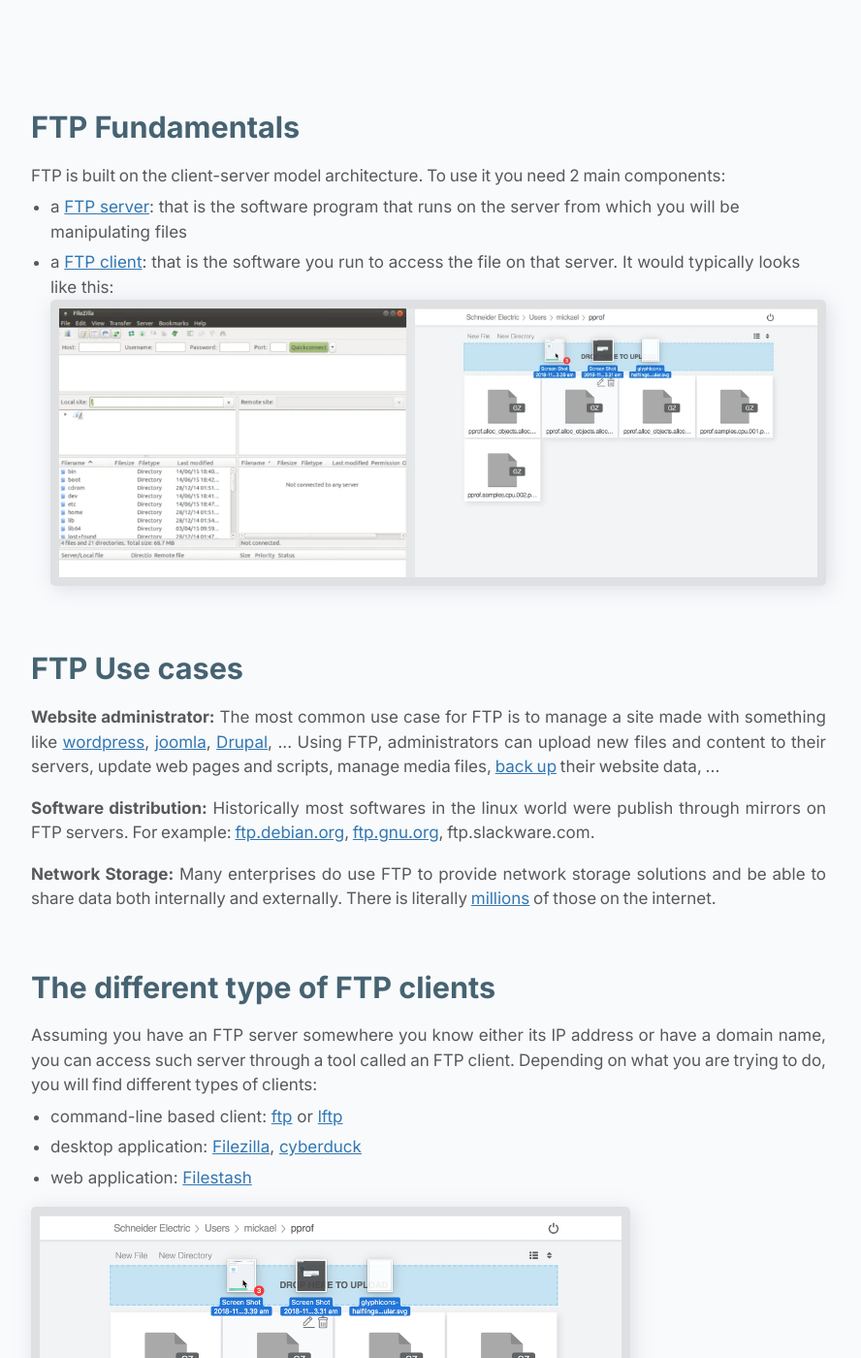
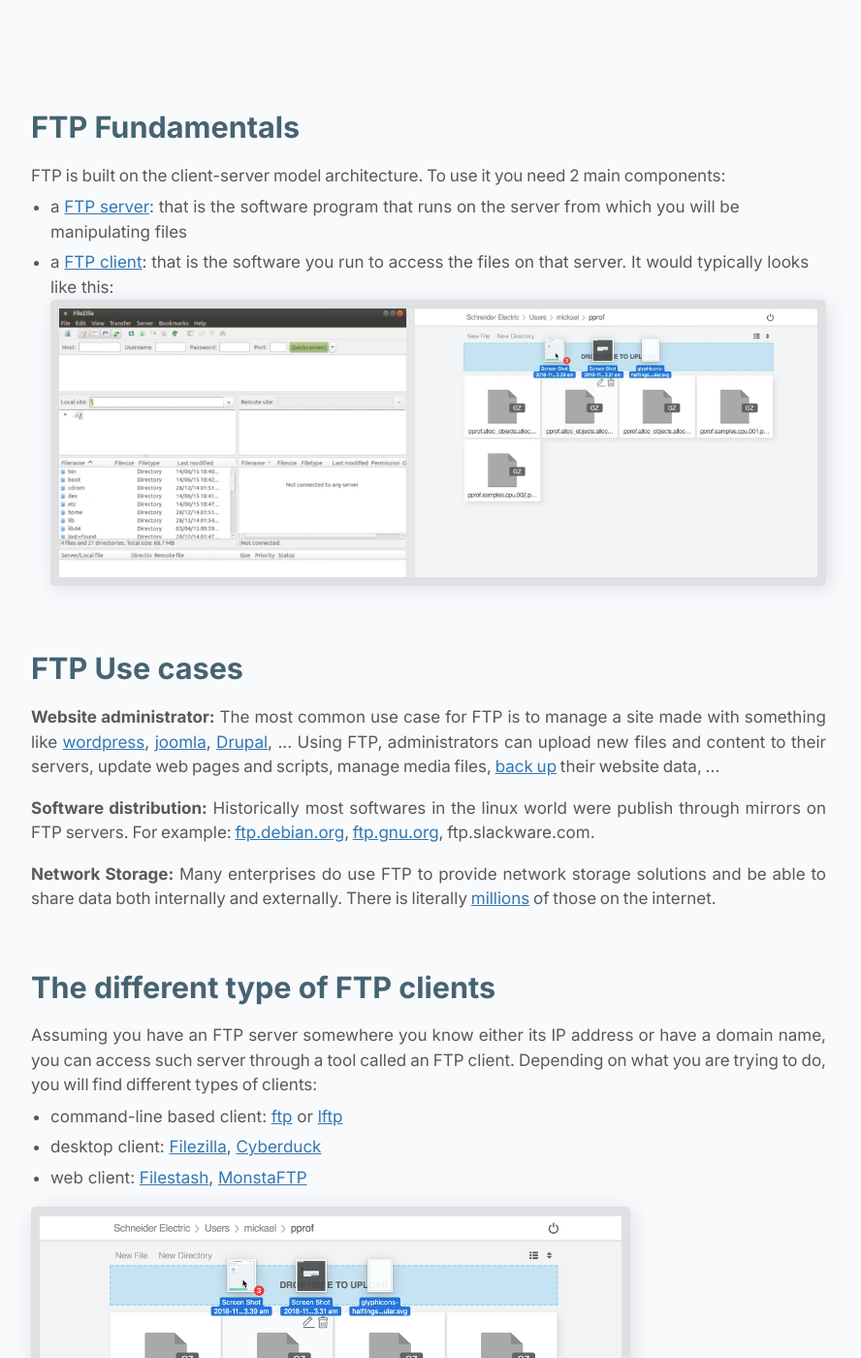
Before and after one commit to mickael-kerjean/filestash-website, a Jekyll site: the page built from _posts/2024-04-01-what-is-ftp.md, in a window 1280 px wide and 1400 px high, scrolled down 847 px. Shown: the whole window at 97% size, without its empty margins (198-1086 px from the left). Built offline with Jekyll 4.4.1, drawn with Linux system fonts in a browser that asks for light colours; some of the changed text lies outside the part shown.

Commit message:
content (update): monthly post about ftp

```diff
--- a/_posts/2024-04-01-what-is-ftp.md
+++ b/_posts/2024-04-01-what-is-ftp.md
@@ -18,7 +18,7 @@
         <h1>What is FTP?</h1>
         <p class="container" id="defining-ftp">
             <img src="/img/posts/2021-07-27-getting-started-with-a-ftp-server_0.png" alt="what is FTP" class="hidden-sm hidden-xs" />
-            File Transfer Protocol (FTP) is <strong>THE</strong> most battle-tested protocol for managing files over a network. Simply put, FTP is used for downloading and uploading files, managing folders, and executing all the file management operations you might want to do but across a network.
+            File Transfer Protocol (<a href="https://www.w3.org/Protocols/rfc959/">FTP</a>) is <strong>THE</strong> most battle-tested protocol for managing files over a network. Simply put, FTP is used for downloading and uploading files, managing folders, and executing all the file management operations you might want to do but across a network.
         </p>
       </div>
     </div>
@@ -51,7 +51,7 @@
 
 <ul>
     <li>a <a href="#ftp-servers">FTP server</a>: that is the software program that runs on the server from which you will be manipulating files</li>
-    <li>a <a href="#the-different-type-of-ftp-client">FTP client</a>: that is the software you run to access the file on that server. It would typically looks like this:<br>
+    <li>a <a href="#the-different-type-of-ftp-client">FTP client</a>: that is the software you run to access the files on that server. It would typically looks like this:<br>
     <img class="fancy" alt="side by side screenshot of 2 FTP clients" src="/img/posts/2024-03-05-what-is-ftp-0.webp" /></li>
 </ul>
 
@@ -77,8 +77,8 @@
 
 <ul>
     <li>command-line based client: <a href="{% post_url 2020-07-06-ftp-from-the-command-line %}">ftp</a> or <a href="https://lftp.yar.ru/">lftp</a></li>
-    <li>desktop application: <a href="https://filezilla-project.org/">Filezilla</a>, <a href="https://cyberduck.io/">cyberduck</a></li>
-    <li>web application: <a href="{% post_url 2019-11-26-ftp-web-client %}">Filestash</a></li>
+    <li>desktop client: <a href="https://filezilla-project.org/">Filezilla</a>, <a href="https://cyberduck.io/">Cyberduck</a></li>
+    <li>web client: <a href="{% post_url 2019-11-26-ftp-web-client %}">Filestash</a>, <a href="https://www.monstaftp.com/">MonstaFTP</a></li>
 </ul>
 
 <img alt="screenshot of Filestash when uploading" class="fancy" src="/img/screenshots/feature1.png" />
```
Also changed, not shown: other parts of _posts/2024-04-01-what-is-ftp.md (+1 -1 lines).
